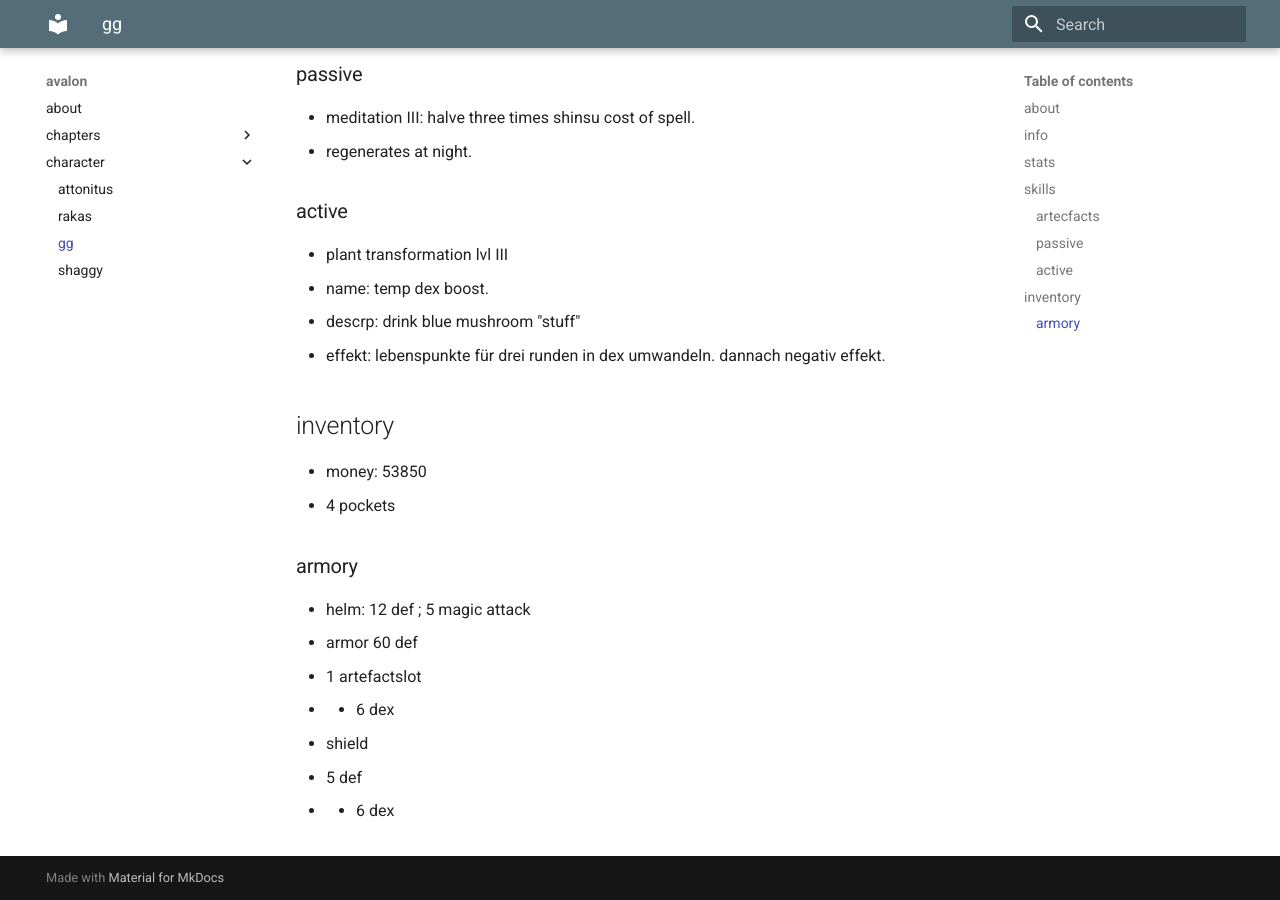
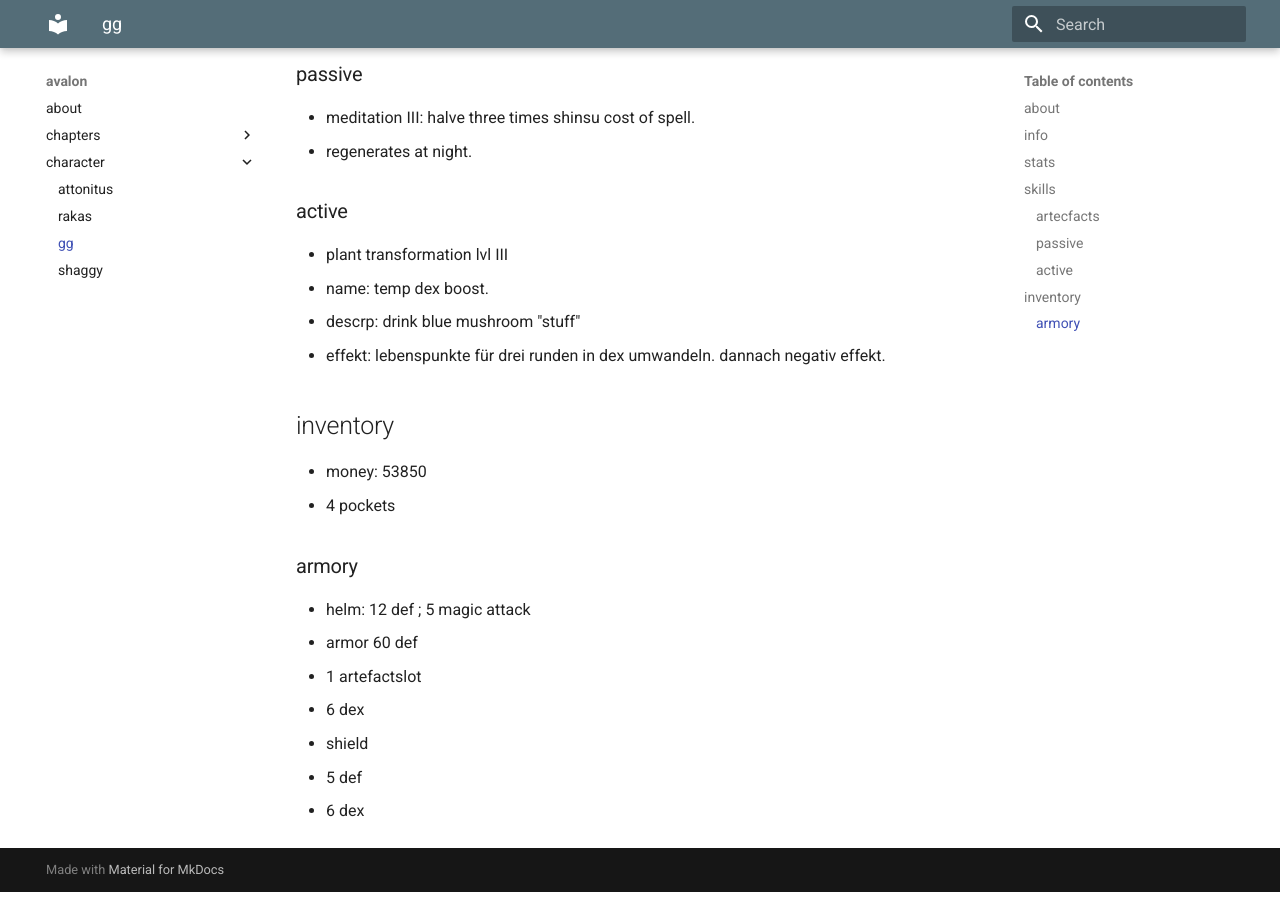
Before and after one commit to mkdocs-pnp/avalon, an MkDocs documentation site: the page built from docs/character/gustavo_ganso.md, in a window 1280 px wide and 900 px high, scrolled down 953 px. Built offline with MkDocs 1.6.1 and Material for MkDocs 9.7.7, drawn with Linux system fonts in a browser that asks for light colours.

```diff
--- a/docs/character/gustavo_ganso.md
+++ b/docs/character/gustavo_ganso.md
@@ -49,7 +49,7 @@
 * helm: 12 def ; 5 magic attack
 * armor 60 def
   * 1 artefactslot
-  * + 6 dex
+  * 6 dex
 * shield
   * 5 def
-  * + 6 dex
+  * 6 dex
```
